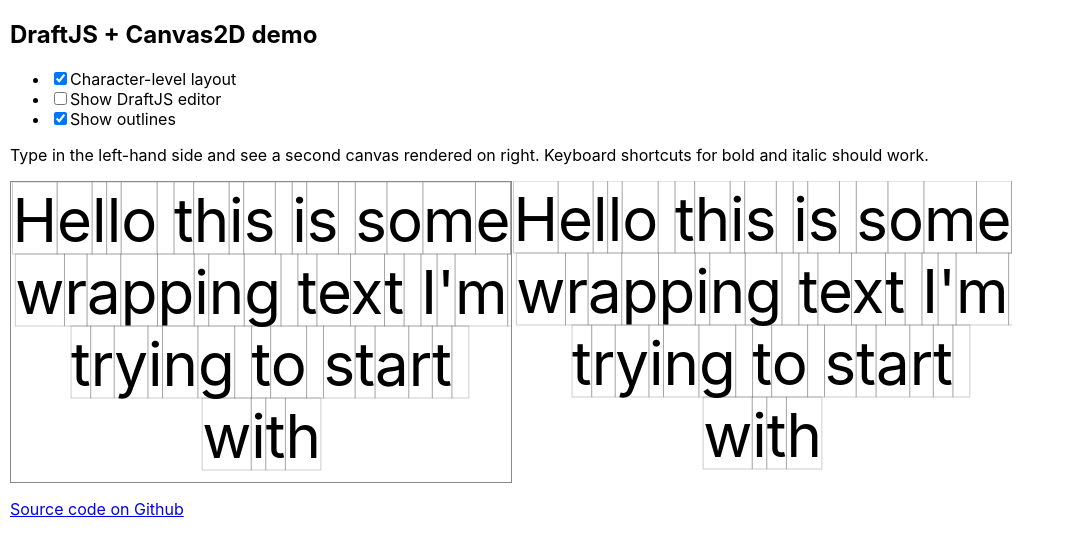
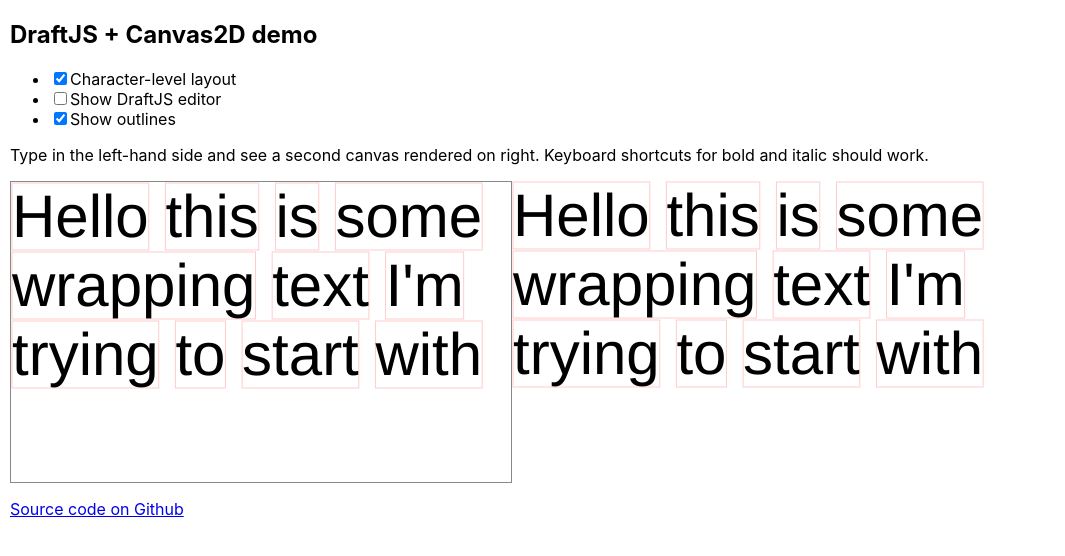
Before and after one commit to marcello3d/draft-canvas, a React (Create React App) app: page / in a window 1280 px wide. Shown: the top 556 px of the page, without its empty margins (0-1065 px from the left). Built offline with nearby package versions, Linux system fonts and the light colour scheme.

Commit message:
tweak character level algorithm

```diff
--- a/src/App.module.css
+++ b/src/App.module.css
@@ -7,16 +7,18 @@
   flex-direction: row;
 }
 .editor {
+  font-variant-ligatures: normal;
+  font-family: 'Helvetica Neue', sans-serif;
   font-size: 60px;
   text-align: center;
-  color: rgba(0,0,0,0);
+  color: rgba(0, 0, 0, 0);
   caret-color: blue;
 }
 ::selection {
   background-color: #a1aeff;
 }
 .showOverlap {
-  color: rgba(255,0,0,0.8);
+  color: rgba(255, 0, 0, 0.8);
 }
 
 .canvas {
--- a/src/App.tsx
+++ b/src/App.tsx
@@ -46,9 +46,10 @@ export default function App() {
 
   useLayoutEffect(() => {
     if (editorRef.current) {
+      console.log(`do layout`);
       setLayout(computeLayout(editorRef.current, characterLevel));
     }
-  }, [characterLevel, content]);
+  }, [characterLevel, editorState]);
 
   return (
     <div className={styles.root}>
@@ -104,7 +105,6 @@ export default function App() {
               editorState={editorState}
               handleKeyCommand={handleKeyCommand}
               onChange={setEditorState}
-              textAlignment="center"
             />
           </div>
         </div>
--- a/src/layout/LayoutCanvas.tsx
+++ b/src/layout/LayoutCanvas.tsx
@@ -24,16 +24,23 @@ export const LayoutCanvas = memo(function LayoutCanvas({
       return;
     }
     ctx.scale(window.devicePixelRatio, window.devicePixelRatio);
-    ctx.textBaseline = 'bottom';
-    ctx.strokeStyle = 'rgba(0,0,0,0.2)';
+    ctx.textBaseline = 'ideographic';
+    ctx.strokeStyle = 'rgba(255,0,0,0.2)';
     ctx.fillStyle = 'black';
     ctx.lineWidth = 1 / window.devicePixelRatio;
-    for (const { text, x, y, font = defaultFont, width, height } of lines) {
+    for (const {
+      text,
+      top,
+      left,
+      bottom,
+      right,
+      font = defaultFont,
+    } of lines) {
       ctx.font = font;
       if (showOutlines) {
-        ctx.strokeRect(x, y, width, height);
+        ctx.strokeRect(left, top, right - left, bottom - top);
       }
-      ctx.fillText(text, x, y + height);
+      ctx.fillText(text, left, bottom);
     }
   }, [width, height, lines, defaultFont, showOutlines]);
   const style = useMemo(
--- a/src/layout/layout.ts
+++ b/src/layout/layout.ts
@@ -6,10 +6,10 @@ export type Layout = {
   lines: Line[];
 };
 type Line = {
-  x: number;
-  y: number;
-  width: number;
-  height: number;
+  left: number;
+  top: number;
+  right: number;
+  bottom: number;
   font?: string;
   text: string;
 };
@@ -37,18 +37,28 @@ export function computeLayout(
       const range = document.createRange();
       const points = Array.from(spanText);
       let i = 0;
+      let last: Line | undefined;
       for (const text of points) {
         range.setStart(textNode, i);
         range.setEnd(textNode, (i += text.length));
-        const rect = range.getBoundingClientRect();
-        lines.push({
-          x: rect.x - offsetX,
-          y: rect.y - offsetY,
-          width: rect.width,
-          height: rect.height,
-          font: font || undefined,
-          text,
-        });
+        if (/\s+/.test(text)) {
+          last = undefined;
+          continue;
+        }
+        const rect =
+          Array.from(range.getClientRects()).find(({ width }) => width > 0) ??
+          range.getBoundingClientRect();
+        const top = rect.top - offsetY;
+        const right = rect.right - offsetX;
+        const bottom = rect.bottom - offsetY;
+        const left = rect.left - offsetX;
+        if (last && last.top === top && last.bottom === bottom) {
+          last.right = right;
+          last.text += text;
+        } else {
+          last = { top, right, bottom, left, font: font || undefined, text };
+          lines.push(last);
+        }
       }
     } else {
       for (const rect of Array.from(span.getClientRects())) {
@@ -59,17 +69,15 @@ export function computeLayout(
           continue;
         }
         const text = spanText.slice(cp1.offset, cp2.offset);
-        lines.push({
-          x: rect.x - offsetX,
-          y: rect.y - offsetY,
-          width: rect.width,
-          height: rect.height,
-          font: font || undefined,
-          text,
-        });
+        const top = rect.top - offsetY;
+        const right = rect.right - offsetX;
+        const bottom = rect.bottom - offsetY;
+        const left = rect.left - offsetX;
+        lines.push({ top, right, bottom, left, font: font || undefined, text });
       }
     }
   }
+  console.log(JSON.stringify(lines, undefined, 2));
   return {
     width: div.offsetWidth,
     height: div.offsetHeight,
```
